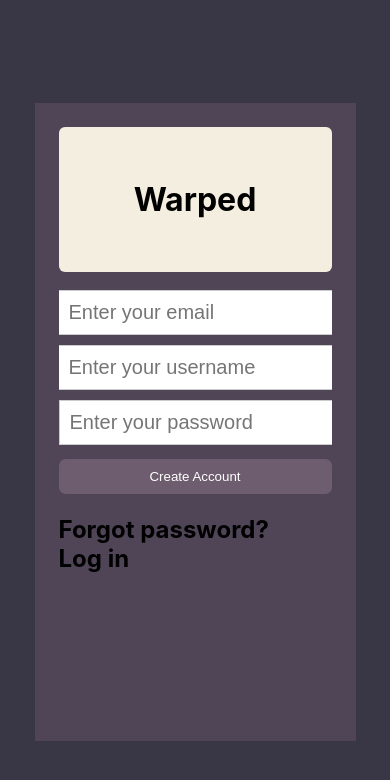
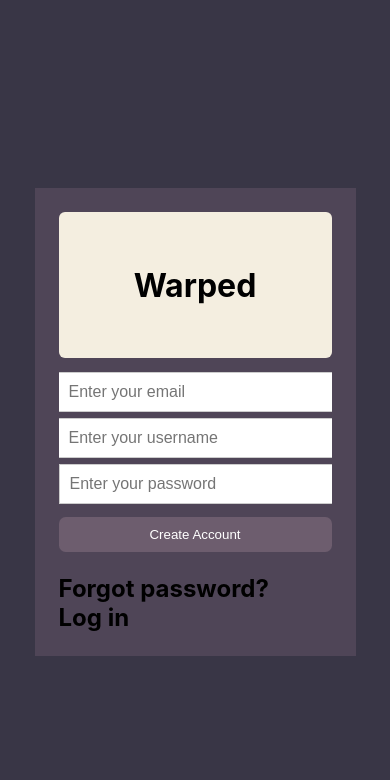
Before and after one commit to StevenWeng60/Warped, a React (Create React App) app: page /create in a window 390 px wide. Shown: the top 780 px of the page. Built offline with nearby package versions, Linux system fonts and the light colour scheme; no server answers.

Commit message:
Made login and create tabs more flexible and responsive instead of static

```diff
--- a/src/App.css
+++ b/src/App.css
@@ -80,7 +80,6 @@
   }
   .logincontainer, .createcontainer {
     width: 70% !important;
-    height: 70% !important;
   }
   .postflexcontainer {
     height: 1000px !important;
@@ -199,7 +198,6 @@
   }
   .logincontainer, .createcontainer {
     width: 60% !important;
-    height: 65% !important;
   }
   .postflexcontainer {
     height: 1000px !important;
--- a/src/pages/login/CreateAcc.css
+++ b/src/pages/login/CreateAcc.css
@@ -8,7 +8,6 @@
 }
 
 .createcontainer {
-  height: 60%;
   width: 50%;
   display: flex;
   margin: auto;
@@ -30,7 +29,7 @@ h2 {
 }
 
 .create-form {
-  font-size: 2.5em;
+  font-size: 2em;
   width: 100%;
 }
 
@@ -44,12 +43,6 @@ h2 {
   width: 100%;
 }
 
-.warped {
-  padding: 2em;
-  text-align: center;
-  background: #F4EEE0;
-  border-radius: 6px;
-}
 
 input[type="password"] {
   flex: 1;
--- a/src/pages/login/Login.css
+++ b/src/pages/login/Login.css
@@ -8,7 +8,6 @@
 }
 
 .logincontainer {
-  height: 60%;
   width: 50%;
   display:flex;
   margin:auto;
```
